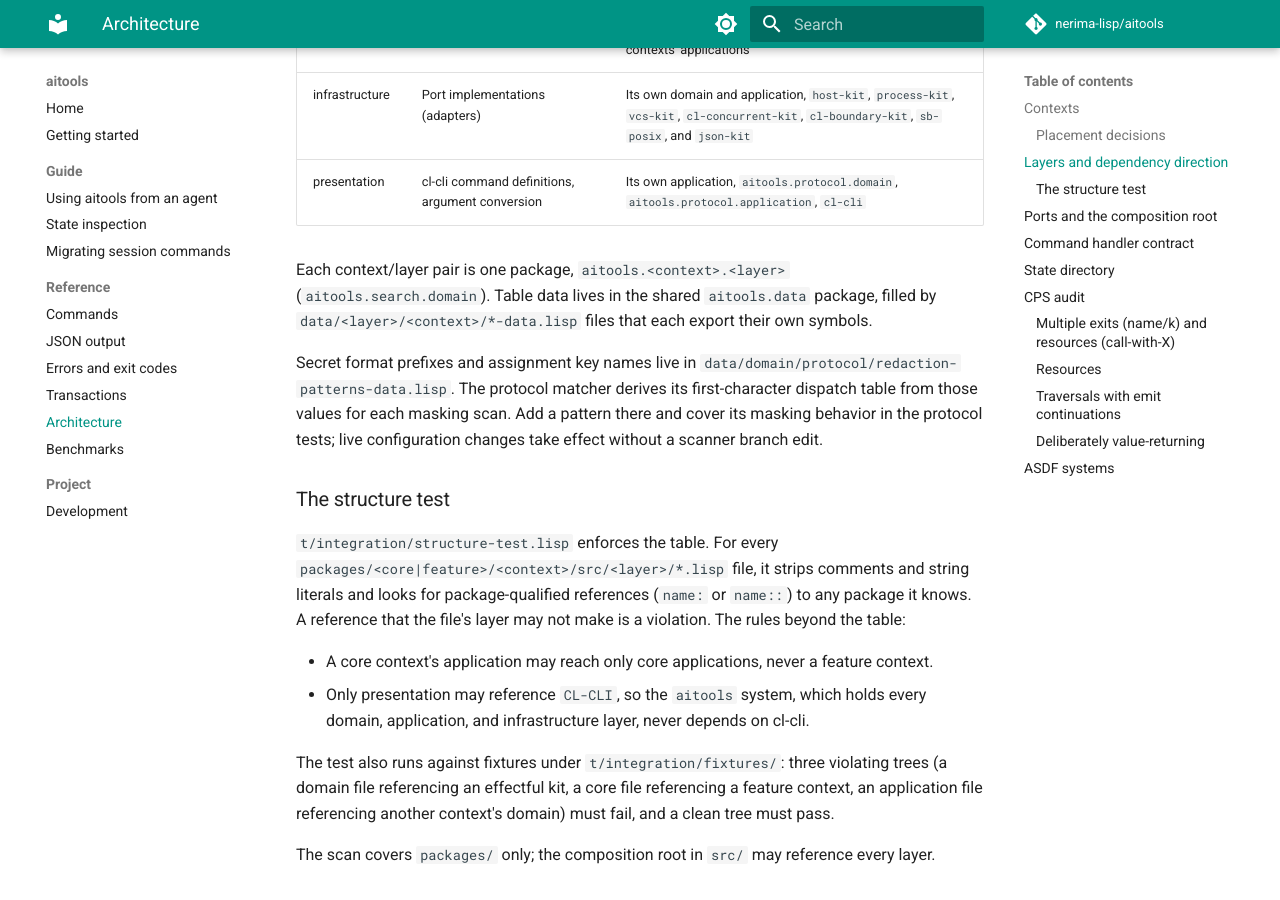
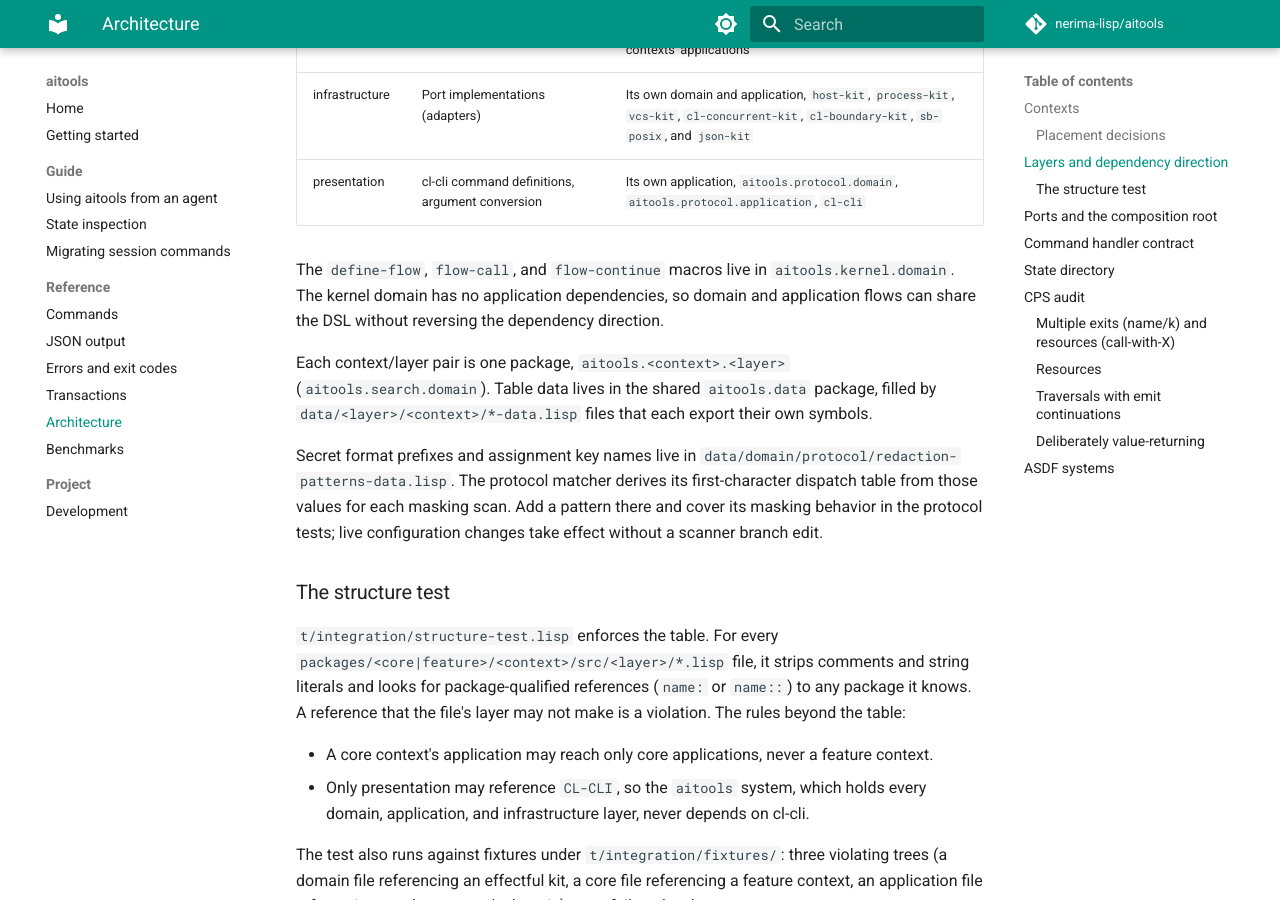
Before and after one commit to nerima-lisp/aitools, an MkDocs documentation site: the page built from docs/src/reference/architecture.md, in a window 1280 px wide and 900 px high, scrolled down 2431 px. Built offline with MkDocs 1.6.1 and Material for MkDocs 9.7.7, drawn with Linux system fonts in a browser that asks for light colours; comment, search, counter and statistics services are not loaded.

```diff
--- a/docs/src/reference/architecture.md
+++ b/docs/src/reference/architecture.md
@@ -66,6 +66,11 @@ command reads or writes.
 | application | Use cases, port definitions, continuation-based flow | Its own domain and application, core domains and applications, and (feature contexts only) other feature contexts' applications |
 | infrastructure | Port implementations (adapters) | Its own domain and application, `host-kit`, `process-kit`, `vcs-kit`, `cl-concurrent-kit`, `cl-boundary-kit`, `sb-posix`, and `json-kit` |
 | presentation | cl-cli command definitions, argument conversion | Its own application, `aitools.protocol.domain`, `aitools.protocol.application`, `cl-cli` |
+
+The `define-flow`, `flow-call`, and `flow-continue` macros live in
+`aitools.kernel.domain`. The kernel domain has no application dependencies,
+so domain and application flows can share the DSL without reversing the
+dependency direction.
 
 Each context/layer pair is one package, `aitools.<context>.<layer>`
 (`aitools.search.domain`). Table data lives in the shared `aitools.data`
```
Also changed, not shown: 5 other files.
